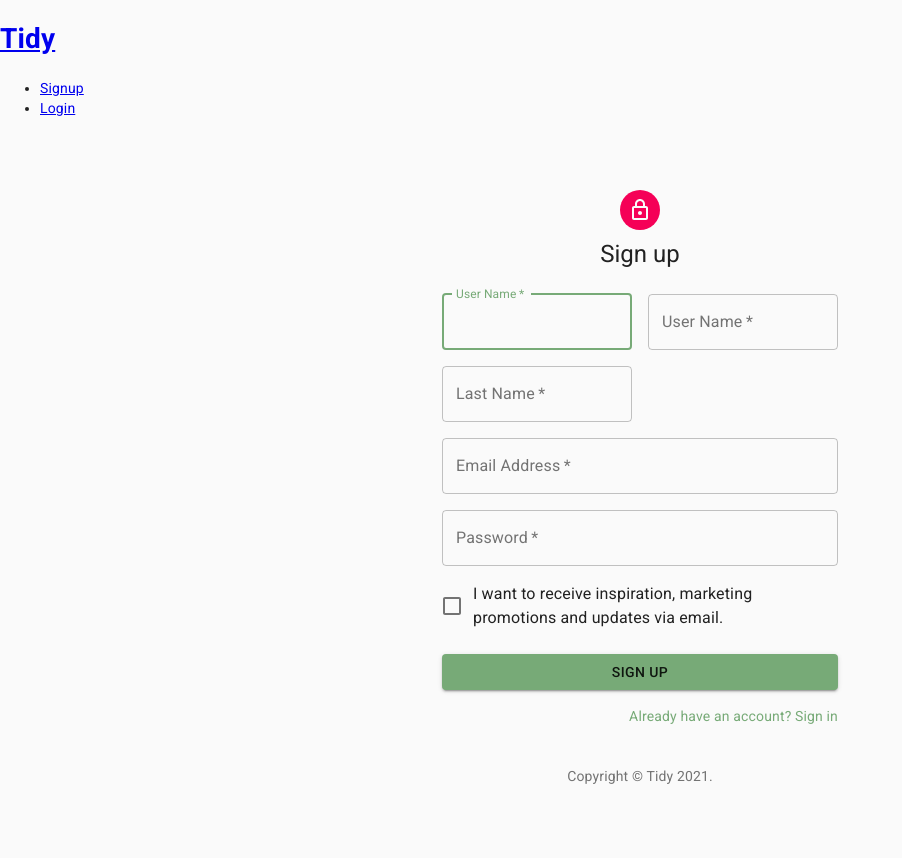
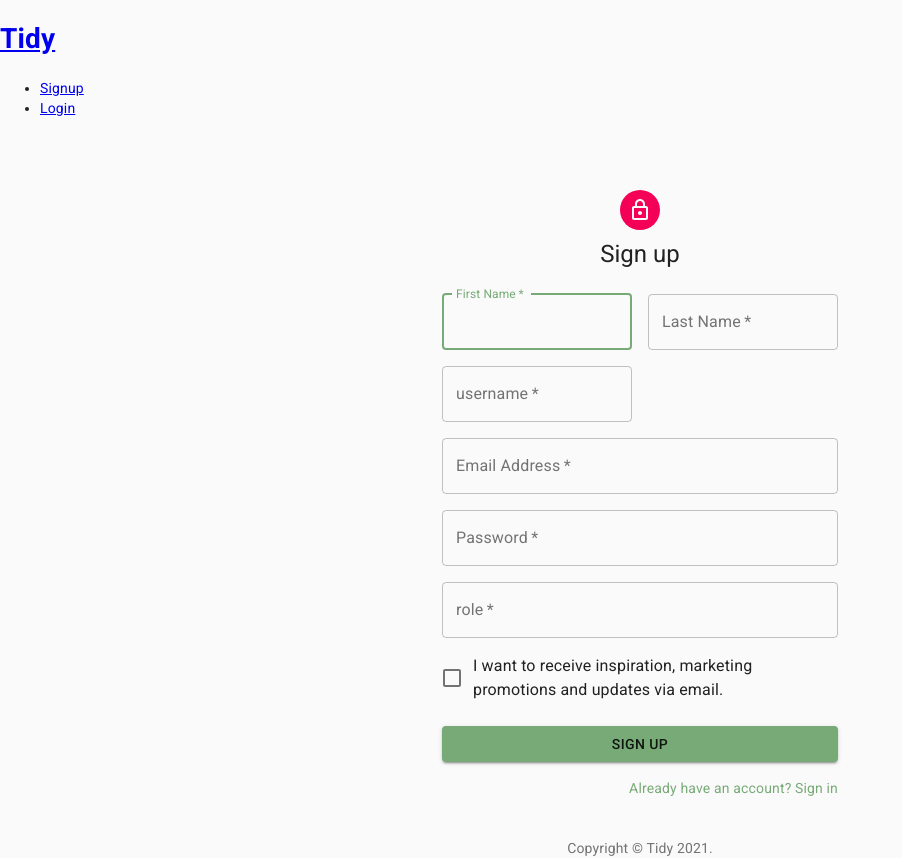
Before and after one commit to PN-Barnes/Tidy, a React (Create React App) app in the folder tidy/client/: page /signup in a window 1280 px wide. Shown: the whole page, without its empty margins (0-902 px from the left). Before the commit the page ends 800 px from the top, so only its background shows below. Built offline with nearby package versions, Linux system fonts and the light colour scheme.

Commit message:
fixed sign up functionality and works for new users to create an account for the application, once submitted, dashboard is loaded

```diff
--- a/tidy/client/src/components/eventList.js
+++ b/tidy/client/src/components/eventList.js
@@ -20,12 +20,7 @@ const EventList = ({ events, title }) => {
                 <h6 className="card-header bg-dark text-light p-2 m-0">
                   {event.content} <br />
                 </h6>
-                {events.attendees.map((attendee) => (
-                  <Link
-                    className="btn btn-block btn-squared btn-light text-dark"
-                    to={`/events/${event._id}`}
-                  ></Link>
-                ))}
+                <li></li>
               </div>
             </div>
           ))}
--- a/tidy/client/src/pages/Signup.js
+++ b/tidy/client/src/pages/Signup.js
@@ -19,9 +19,9 @@ import { ADD_USER } from '../utils/mutations';
 
 function Copyright() {
   return (
-    <Typography variant='body2' color='textSecondary' align='center'>
+    <Typography variant="body2" color="textSecondary" align="center">
       {'Copyright © '}
-      <Link color='inherit' href='https://material-ui.com/'>
+      <Link color="inherit" href="https://material-ui.com/">
         Tidy
       </Link>{' '}
       {new Date().getFullYear()}
@@ -52,11 +52,19 @@ const useStyles = makeStyles((theme) => ({
 
 export default function SignUp() {
   const classes = useStyles();
-  const [formState, setFormState] = useState({ email: '', password: '' });
+  const [formState, setFormState] = useState({
+    firstName: '',
+    lastName: '',
+    username: '',
+    email: '',
+    password: '',
+    role: '',
+  });
   const [addUser, { error, data }] = useMutation(ADD_USER);
 
   const handleFormSubmit = async (event) => {
     event.preventDefault();
+    console.log(formState);
     try {
       const { data } = await addUser({
         variables: { ...formState },
@@ -77,98 +85,111 @@ export default function SignUp() {
   };
 
   return (
-    <Container component='main' maxWidth='xs'>
+    <Container component="main" maxWidth="xs">
       <CssBaseline />
       <div className={classes.paper}>
         <Avatar className={classes.avatar}>
           <LockOutlinedIcon />
         </Avatar>
-        <Typography component='h1' variant='h5'>
+        <Typography component="h1" variant="h5">
           Sign up
         </Typography>
         <form className={classes.form} noValidate onSubmit={handleFormSubmit}>
           <Grid container spacing={2}>
-          <Grid item xs={12} sm={6}>
+            <Grid item xs={12} sm={6}>
               <TextField
-                autoComplete='uname'
-                name='userName'
-                variant='outlined'
+                // autoComplete="uname"
+                name="firstName"
+                variant="outlined"
                 required
                 fullWidth
-                id='userName'
-                label='User Name'
+                id="firstName"
+                label="First Name"
                 autoFocus
                 onChange={handleChange}
               />
             </Grid>
             <Grid item xs={12} sm={6}>
               <TextField
-                 variant='outlined'
-                 required
-                 fullWidth
-                 id='userName'
-                 label='User Name'
-                 name='userName'
-                 autoComplete='userName'
-                 onChange={handleChange}
+                variant="outlined"
+                required
+                fullWidth
+                id="lastName"
+                label="Last Name"
+                name="lastName"
+                autoComplete="lname"
+                onChange={handleChange}
               />
             </Grid>
             <Grid item xs={12} sm={6}>
               <TextField
-                variant='outlined'
+                variant="outlined"
                 required
                 fullWidth
-                id='lastName'
-                label='Last Name'
-                name='lastName'
-                autoComplete='lname'
+                id="username"
+                label="username"
+                name="username"
+                autoComplete="username"
+                onChange={handleChange}
+              />
+            </Grid>
+
+            <Grid item xs={12}>
+              <TextField
+                variant="outlined"
+                required
+                fullWidth
+                id="email"
+                label="Email Address"
+                name="email"
+                autoComplete="email"
                 onChange={handleChange}
               />
             </Grid>
             <Grid item xs={12}>
               <TextField
-                variant='outlined'
+                variant="outlined"
                 required
                 fullWidth
-                id='email'
-                label='Email Address'
-                name='email'
-                autoComplete='email'
+                name="password"
+                label="Password"
+                type="password"
+                id="password"
+                autoComplete="current-password"
                 onChange={handleChange}
               />
             </Grid>
             <Grid item xs={12}>
               <TextField
-                variant='outlined'
+                variant="outlined"
                 required
                 fullWidth
-                name='password'
-                label='Password'
-                type='password'
-                id='password'
-                autoComplete='current-password'
+                name="role"
+                label="role"
+                type="text"
+                id="role"
                 onChange={handleChange}
               />
             </Grid>
             <Grid item xs={12}>
               <FormControlLabel
-                control={<Checkbox value='allowExtraEmails' color='primary' />}
-                label='I want to receive inspiration, marketing promotions and updates via email.'
+                control={<Checkbox value="allowExtraEmails" color="primary" />}
+                label="I want to receive inspiration, marketing promotions and updates via email."
               />
             </Grid>
           </Grid>
           <Button
-            type='submit'
+            type="submit"
             fullWidth
-            variant='contained'
-            color='primary'
+            variant="contained"
+            color="primary"
             className={classes.submit}
           >
             Sign Up
           </Button>
-          <Grid container justifyContent='flex-end'>
+          <Grid container justifyContent="flex-end">
             <Grid item>
-              <Link href='#' variant='body2'>
+              <Link href="#" variant="body2">
                 Already have an account? Sign in
               </Link>
             </Grid>
```
Also changed, not shown: 2 other files (tests, documents, lock files or other folders).
